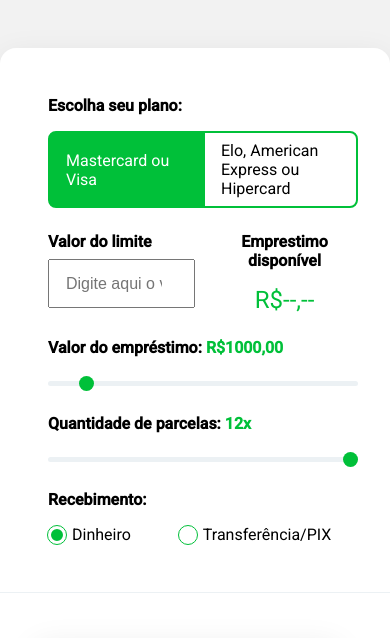
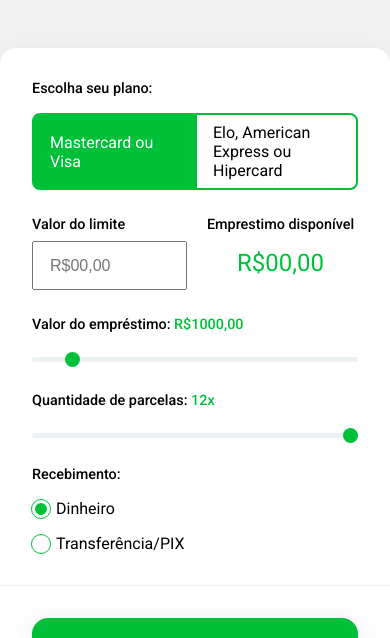
Before and after one commit to andraderafa72/simulador, a plain HTML site: page index.html in a window 390 px wide. Shown: the top 638 px of the page. Drawn offline with nearby package versions, Linux system fonts and the light colour scheme.

Commit message:
Responsividade aprimorada

```diff
--- a/assets/css/styles.scss
+++ b/assets/css/styles.scss
@@ -17,10 +17,10 @@
   padding: 0.85rem 1rem;
   font-size: 1rem;
 
-  &:focus{
+  &:focus {
     outline: none;
     border: 2px solid #00c039;
-    border-radius: .25rem;
+    border-radius: 0.25rem;
   }
 }
 input[type="range"] {
@@ -28,20 +28,20 @@
   // accent-color: #66ff94;
 }
 
-@media screen and (-webkit-min-device-pixel-ratio:0) {
-  input[type='range'] {
+@media screen and (-webkit-min-device-pixel-ratio: 0) {
+  input[type="range"] {
     -webkit-appearance: none;
     background-color: #ecf1f4;
-    border-radius: .5rem;
+    border-radius: 0.5rem;
     cursor: pointer;
   }
 
-  input[type='range']::-webkit-slider-runnable-track {
+  input[type="range"]::-webkit-slider-runnable-track {
     height: 5px;
     -webkit-appearance: none;
   }
 
-  input[type='range']::-webkit-slider-thumb {
+  input[type="range"]::-webkit-slider-thumb {
     width: 15px;
     -webkit-appearance: none;
     height: 15px;
@@ -50,12 +50,6 @@
     border-radius: 100%;
     transform: translateY(-5px);
   }
-}
-
-span {
-  width: 100%;
-  margin-bottom: 1rem;
-  font-weight: 600;
 }
 
 .container {
@@ -69,10 +63,15 @@
   align-items: center;
   justify-content: space-between;
 
-  .right{
+  span {
+    width: 100%;
+    margin-bottom: 1rem;
+    font-weight: 500;
+  }
+
+  .right {
     width: 50%;
     padding: 3rem 3rem 3rem 2rem;
-
   }
   .left {
     width: 50%;
@@ -95,17 +94,18 @@
   input {
     display: none;
 
-    &#group-1:checked ~ label[for="group-1"],  &#group-2:checked ~ label[for="group-2"] {
+    &#group-1:checked ~ label[for="group-1"],
+    &#group-2:checked ~ label[for="group-2"] {
       background-color: #00c039;
       color: #fff;
     }
   }
 
-  label[for="group-1"]{
-    border-radius: .5rem 0 0 .5rem;
+  label[for="group-1"] {
+    border-radius: 0.5rem 0 0 0.5rem;
   }
-  label[for="group-2"]{
-    border-radius: 0 .5rem .5rem 0;
+  label[for="group-2"] {
+    border-radius: 0 0.5rem 0.5rem 0;
   }
   label {
     display: inline-flex;
@@ -114,8 +114,7 @@
     width: 50%;
     cursor: pointer;
     border: 2px solid #00c039;
-    padding: .5rem 1rem;
-
+    padding: 0.5rem 1rem;
   }
 }
 
@@ -124,27 +123,27 @@
   flex-wrap: wrap;
   gap: 1rem;
 
-  .wrapper{
-    width: calc(50% - .5rem);
-    input{
+  .wrapper {
+    width: calc(50% - 0.5rem);
+    input {
       margin-top: 0.5rem;
     }
 
-    & + .wrapper{
-      span, p{
+    & + .wrapper {
+      span,
+      p {
         display: inline-block;
         width: 100%;
         text-align: center;
       }
 
-      p{
+      p {
         color: #00c039;
         font-size: 1.5rem;
       }
     }
   }
 }
-
 
 .recebimento {
   display: flex;
@@ -154,27 +153,28 @@
     padding-left: 1.5rem;
     width: auto;
 
-    & + .wrapper{
+    & + .wrapper {
       margin-left: 3rem;
     }
 
-    input{
+    input {
       display: none;
 
-      &#rec-1:checked ~ label[for="rec-1"], &#rec-2:checked ~ label[for="rec-2"]{
-        &::before{
+      &#rec-1:checked ~ label[for="rec-1"],
+      &#rec-2:checked ~ label[for="rec-2"] {
+        &::before {
           background: #00c039;
           border: 3px solid #fff;
         }
       }
     }
 
-    label{
+    label {
       position: relative;
-      &::before{
-        content: '';
-        width: .75rem;
-        height: .75rem;
+      &::before {
+        content: "";
+        width: 0.75rem;
+        height: 0.75rem;
         position: absolute;
         left: -1.5rem;
         top: 50%;
@@ -187,9 +187,9 @@
   }
 }
 
-.container .right{
+.container .right {
   padding-left: 2rem;
-  .main-info{
+  .main-info {
     width: 100%;
     background: #00c039;
     color: #fff;
@@ -201,23 +201,24 @@
     padding: 2rem 0;
     box-shadow: 0 4px 32px 0 rgba(0, 0, 0, 0.08);
     margin-bottom: 1.5rem;
-    span{
+    span {
       text-align: center;
       margin-bottom: 0;
       font-weight: normal;
     }
-    h2{
+    h2 {
       font-size: 2.5rem;
-      font-family: 'Nunito';
+      font-family: "Nunito";
       font-weight: 800;
     }
   }
-  .wrapper{
+  .wrapper {
     display: flex;
     flex-wrap: wrap;
     justify-content: space-between;
     gap: 1rem;
-    .content, .content-large {
+    .content,
+    .content-large {
       box-shadow: 0 4px 24px 0 rgba(11, 11, 11, 0.12);
       display: flex;
       align-items: center;
@@ -226,33 +227,33 @@
       padding: 1.5rem;
       border-radius: 1rem;
 
-      span{
+      span {
         text-align: center;
         margin-bottom: 0;
         font-weight: normal;
       }
 
-      p{
+      p {
         font-weight: 600;
         font-size: 1.5rem;
       }
     }
 
-    .content{
-      width: calc(50% - .5rem);
+    .content {
+      width: calc(50% - 0.5rem);
     }
 
-    .content-large{
+    .content-large {
       width: 100%;
       flex-direction: row;
 
-      svg{
+      svg {
         width: 2.5rem;
         height: 2.5rem;
-        margin-right: .5rem;
+        margin-right: 0.5rem;
       }
 
-      p{
+      p {
         font-size: 1rem;
         font-weight: normal;
       }
@@ -260,22 +261,36 @@
   }
 }
 
-.slider span strong{
+.slider span strong {
   color: #00c039;
+  font-weight: 500;
 }
 
-@media (max-width: 890px){
-  .container{
+@media (max-width: 890px) {
+  .container {
     flex-direction: column;
     max-width: 600px;
-
-    .left, .right{
+    span {
+      font-size: 0.9rem;
+    }
+    .left,
+    .right {
       width: 100%;
+      padding: 2rem;
     }
 
-    .left{
+    .left {
       border-bottom: 1px solid #ecf1f4;
       border-right: none;
     }
   }
+
+  .recebimento {
+    flex-direction: column;
+
+    .wrapper + .wrapper {
+      margin-left: 0;
+      margin-top: 1rem;
+    }
+  }
 }
--- a/assets/js/index.js
+++ b/assets/js/index.js
@@ -1,6 +1,9 @@
 const inputParcelas = document.querySelector(".input-parcelas");
 const inputValor = document.querySelector(".input-valor");
 const radioButtons = document.querySelectorAll('.flag-radio input')
+const limiteInput = document.querySelector('.limite-input')
+
+const limiteDisponivel = document.querySelector('.disponivel')
 
 const valorPago = document.querySelector(".main-info h2");
 const taxaAoMes = document.querySelector(".wrapper .content .taxa");
@@ -17,6 +20,11 @@
 simulador.calcularPorcentagemDeJuros();
 simulador.calcularJurosSobreValor();
 renderizarSimulação();
+
+limiteInput.addEventListener("input", (e) => {
+  const valor = Number(e.target.value) * 12
+  limiteDisponivel.innerHTML = `R$${valor.toFixed(2).replace('.', ',')}`
+});
 
 inputParcelas.addEventListener("input", (e) => {
   simulador.setNumeroDeParcelas(e.target.value);
--- a/index.html
+++ b/index.html
@@ -33,11 +33,11 @@
         <div class="limite">
           <div class="wrapper">
             <span>Valor do limite</span>
-            <input type="number" min="0" placeholder="Digite aqui o valor do limite">
+            <input type="number" class="limite-input" min="0" placeholder="R$00,00">
           </div>
           <div class="wrapper">
             <span class="price">Emprestimo disponível</span>
-            <p>R$--,--</p>
+            <p class="disponivel">R$00,00</p>
           </div>
         </div>
 
```
Also changed, not shown: assets/css/styles.css, 1 other file.
